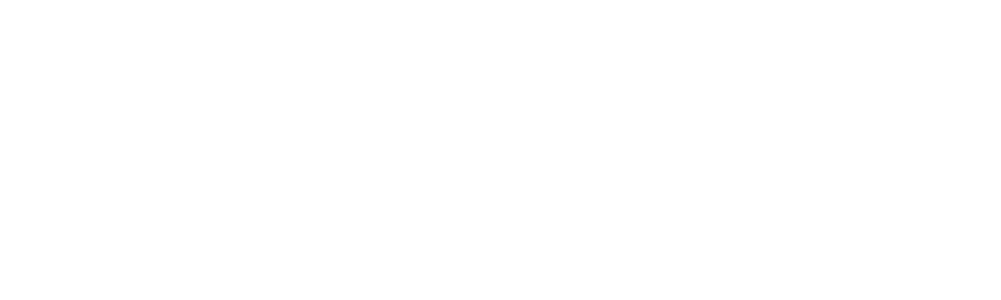
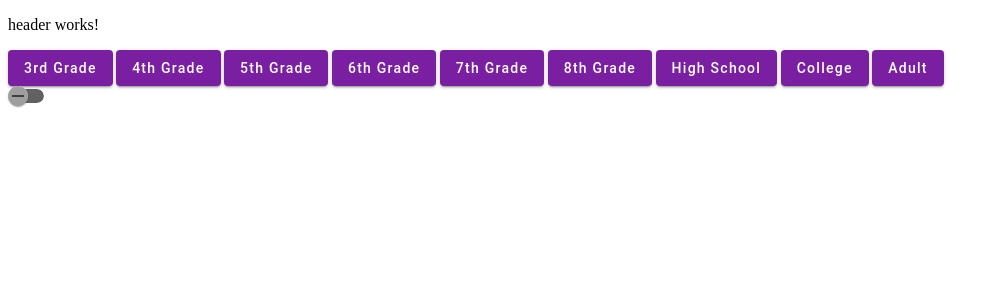
Before and after one commit to bob-fornal/how-to-take-a-test, an Angular app in the folder frontend/: page /home in a window 1280 px wide. Shown: the top 300 px of the page, without its empty margins (0-1001 px from the left). Built offline with nearby package versions, Linux system fonts and the light colour scheme.

Commit message:
updated button spacing, selection added to home page, export interface added, and some minor housekeeping.

```diff
--- /dev/null
+++ b/frontend/src/app/core/interfaces/grade-detail.interface.ts
@@ -0,0 +1,4 @@
+export interface GradeDetail {
+  title: string;
+  key: string;
+}
--- a/frontend/src/app/features/grade-level-selection/grade-level-selection.component.html
+++ b/frontend/src/app/features/grade-level-selection/grade-level-selection.component.html
@@ -1,7 +1,9 @@
 <div class="level-wrapper">
   <ng-container *ngFor="let level of levels">
     <button
+    class="grade-level-button"
       mat-raised-button
+      [class.selected]="level.key === selected"
       color="primary">{{level.title}}</button>
   </ng-container>
 </div>
--- a/frontend/src/app/features/grade-level-selection/grade-level-selection.component.scss
+++ b/frontend/src/app/features/grade-level-selection/grade-level-selection.component.scss
@@ -0,0 +1,10 @@
+//testing for selection color change. Not final.
+.grade-level-button.selected {
+    background-color: #ff6666;
+    border-color: #ff6666;
+    color: #fff;
+  }
+
+.grade-level-button:not(:first-of-type){
+    margin-left: 0.25em;
+}
--- a/frontend/src/app/features/grade-level-selection/grade-level-selection.component.ts
+++ b/frontend/src/app/features/grade-level-selection/grade-level-selection.component.ts
@@ -1,12 +1,18 @@
 import { Component } from '@angular/core';
 
 import config from '../../core/constants/config.json';
+import { GradeDetail } from 'src/app/core/interfaces/grade-detail.interface';
 
 @Component({
-  selector: 'app-grade-level-selection',
+  selector: 'grade-level-selection',
   templateUrl: './grade-level-selection.component.html',
   styleUrls: ['./grade-level-selection.component.scss']
 })
 export class GradeLevelSelectionComponent {
-  levels: Array<any> = config['grade-levels'];
+  levels: Array<GradeDetail> = config['grade-levels'];
+  selected: string = '';
+
+  selectGradeLevel = (key: string): void => {
+    this.selected = key;
+  };
 }
--- a/frontend/src/app/pages/home/home.component.html
+++ b/frontend/src/app/pages/home/home.component.html
@@ -1,3 +1,3 @@
 <header></header>
 
-<p>home works!</p>
+<grade-level-selection></grade-level-selection>
```
Also changed, not shown: frontend/src/app/app.module.ts (+3 -4 lines).
